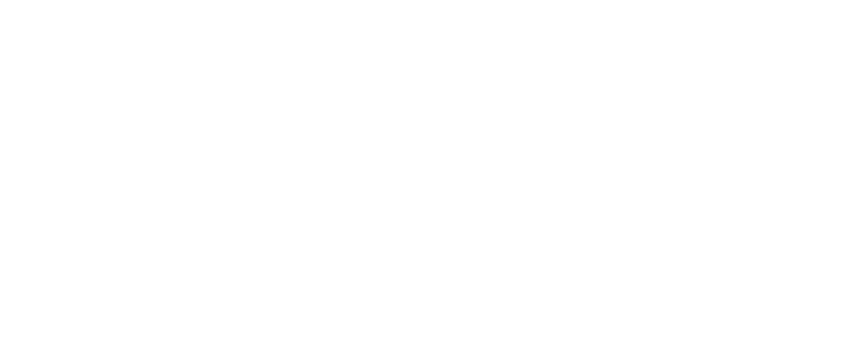
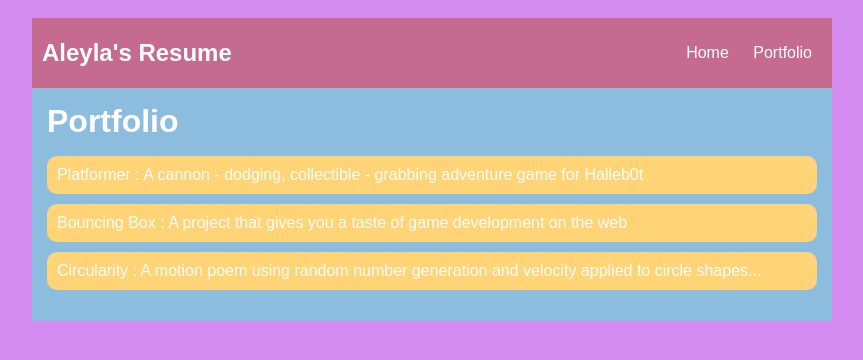
Before and after one commit to Aleyla0709/Aleyla0709.github.io, a plain HTML site: page portfolio.html in a window 1280 px wide. Shown: the whole page, without its empty margins (208-1071 px from the left). Drawn offline with Linux system fonts and the light colour scheme.

Commit message:
add portfolio.html file

```diff
--- a/portfolio.html
+++ b/portfolio.html
@@ -0,0 +1,47 @@
+<!DOCTYPE html>
+<html>
+  <head>
+    <title>Aleyla's Resume</title>
+    <link rel="stylesheet" href="style.css">
+  </head>
+  <body>
+    <div id="all-contents">
+      <nav>
+        <h1>Aleyla's Resume</h1>
+        <ul id="nav-ul">
+          <li class="nav-li">
+            <a class="nav-a" href="index.html">Home</a>
+          </li>
+          <li class="nav-li">
+            <a class="nav-a" href="portfolio.html">Portfolio</a>
+          </li>
+        </ul>
+      </nav>
+      <main>
+        <div class="content">
+          <h1>Portfolio</h1>
+          <ul id="portfolio">
+            <li>
+              <a href="projects/platformer/"
+                >Platformer : A cannon - dodging, collectible - grabbing
+                adventure game for Halleb0t</a
+              >
+            </li>
+            <li>
+              <a href="projects/bouncing-box/"
+                >Bouncing Box : A project that gives you a taste of game
+                development on the web
+              </a>
+            </li>
+            <li>
+              <a href="projects/circularity/"
+                >Circularity : A motion poem using random number generation and
+                velocity applied to circle shapes...</a
+              >
+            </li>
+          </ul>
+        </div>
+      </main>
+    </div>
+  </body>
+</html>
--- a/style.css
+++ b/style.css
@@ -1,6 +1,6 @@
 body {
-    background: rgb(208, 155, 229);
-    color: rgb(45, 45, 45);
+    background: rgb(212, 140, 240);
+    color: rgb(255, 255, 255);
     padding: 10px;
     font-family: arial;
 }
@@ -54,9 +54,34 @@ main {
 
 /* portfolio styles */
 #interests {
-    border: 4px rgb(95, 90, 90) ridge;
+    border: 4px rgb(135, 221, 178) ridge;
     padding: 8px;
 }
 h2, h3 {
     margin: 0px;
 }
+ /* portfolio styles */
+ .content h1 {
+    color: rgb(255, 255, 255);
+}
+
+#portfolio {
+    list-style-type: none;
+    padding-left: 0;
+}
+
+#portfolio li {
+    background: #ffd476;
+    padding: 10px;
+    border-radius: 10px;
+    margin-bottom: 10px;
+}
+
+#portfolio li:hover {
+    background: #9a79d1;
+}
+
+#portfolio a {
+    text-decoration: none;
+    color: #fffefe;
+}
```
Also changed, not shown: index.html (+14 -7 lines).
